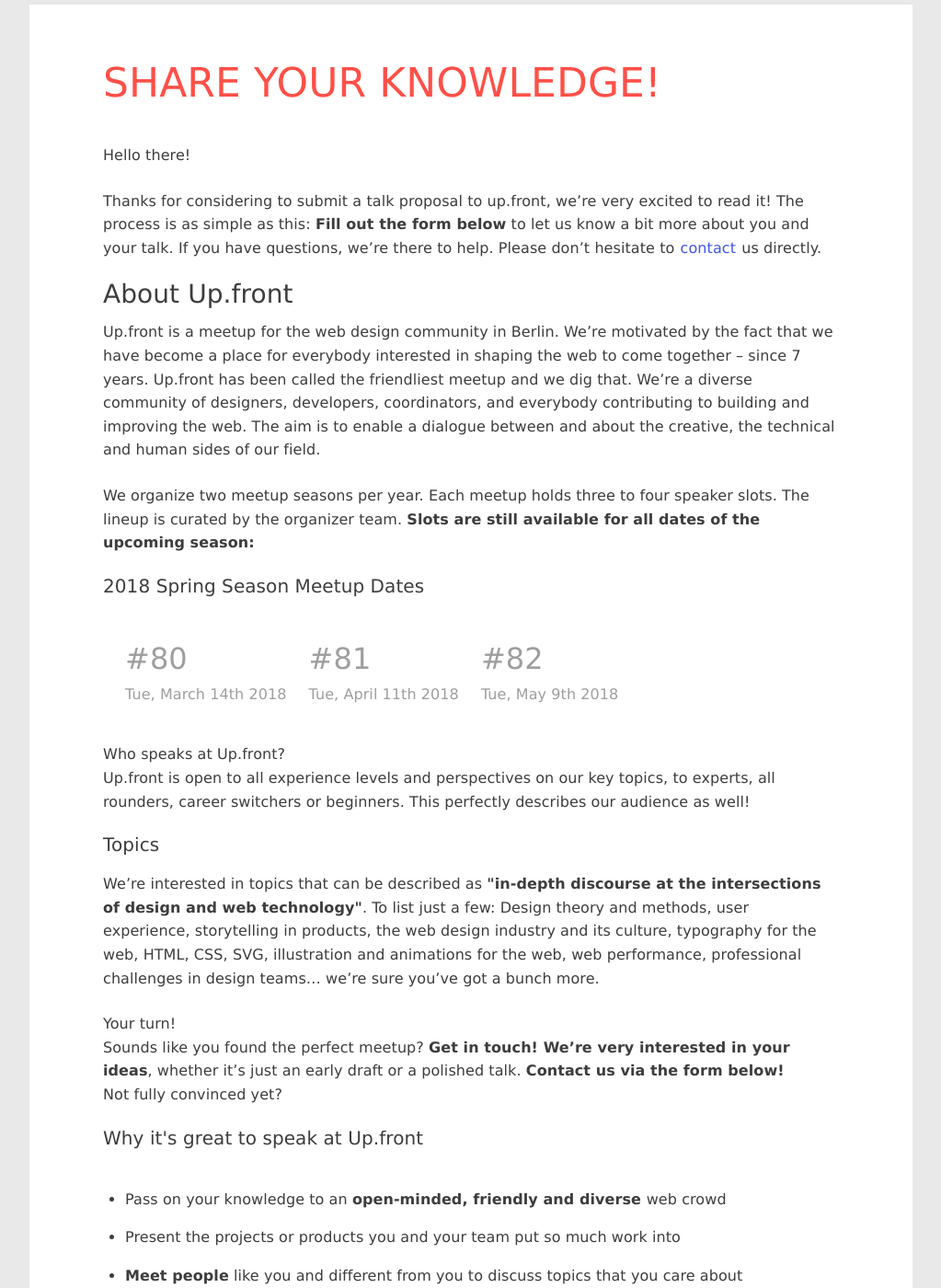
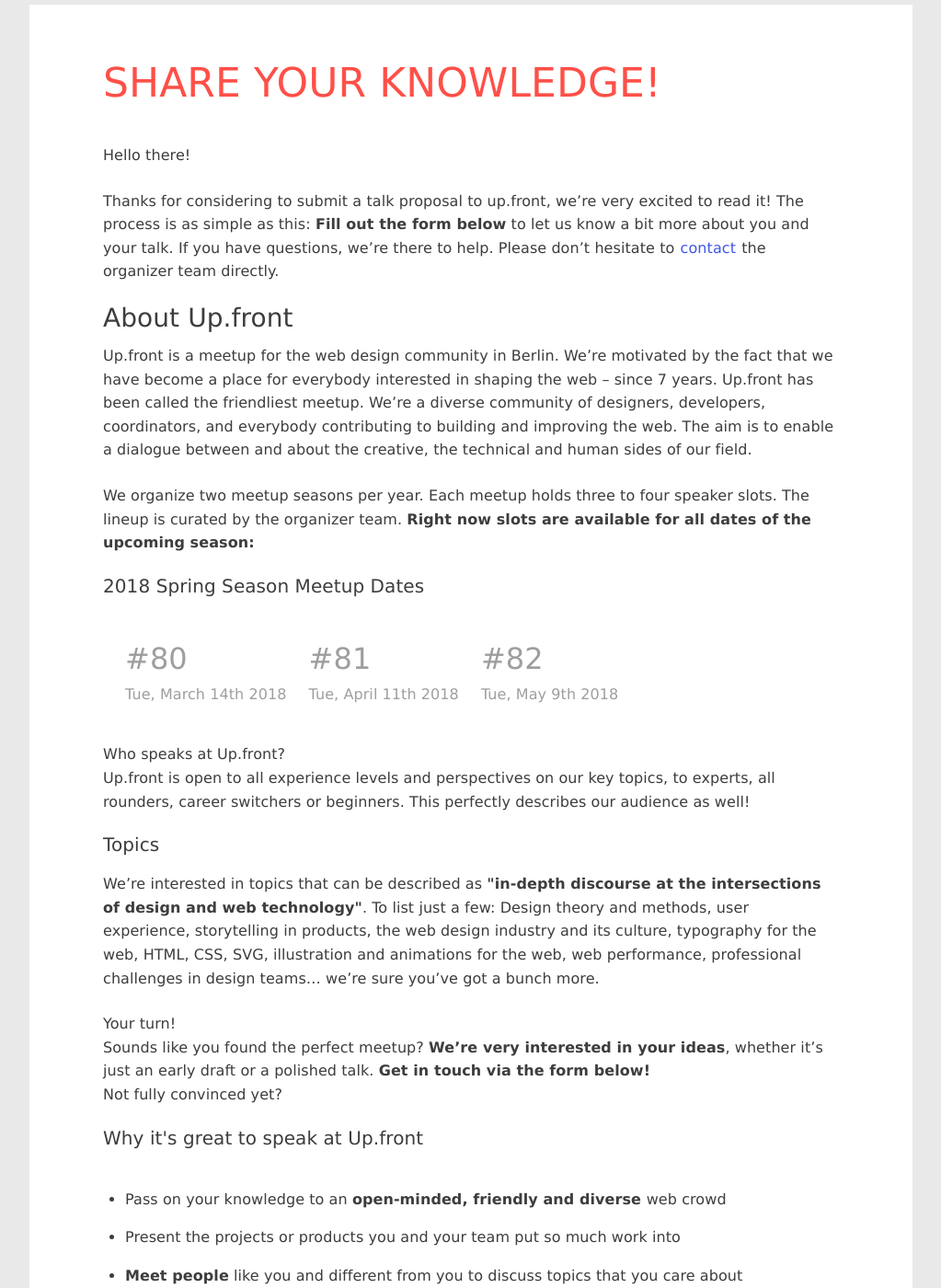
Before and after one commit to upfrontug/upfrontug.github.io, a Jekyll site: the page built from submit.html, in a window 1280 px wide and 1400 px high, scrolled down 271 px. Shown: the whole window at 92% size, without its empty margins (128-1151 px from the left). Built offline with Jekyll 4.4.1, drawn with Linux system fonts in a browser that asks for light colours; a script that is not in the unit is left out.

Commit message:
text edit 5

```diff
--- a/submit.html
+++ b/submit.html
@@ -10,15 +10,15 @@
 <h1>Share your knowledge!</h1>
 <p>Hello there!</p>
 <p>
-  Thanks for considering to submit a talk proposal to up.front, we’re very excited to read it! The process is as simple as this: <strong>Fill out the form below</strong> to let us know a bit more about you and your talk. If you have questions, we’re there to help. Please don’t hesitate to <a href="#contact">contact</a> us directly.
+  Thanks for considering to submit a talk proposal to up.front, we’re very excited to read it! The process is as simple as this: <strong>Fill out the form below</strong> to let us know a bit more about you and your talk. If you have questions, we’re there to help. Please don’t hesitate to <a href="#contact">contact</a> the organizer team directly.
 </p>
 
 <h2>About Up.front</h2>
 <p>
-  Up.front is a meetup for the web design community in Berlin. We’re motivated by the fact that we have become a place for everybody interested in shaping the web to come together – since 7 years. Up.front has been called the friendliest meetup and we dig that. We’re a diverse community of designers, developers, coordinators, and everybody contributing to building and improving the web. The aim is to enable a dialogue between and about the creative, the technical and human sides of our field.
+  Up.front is a meetup for the web design community in Berlin. We’re motivated by the fact that we have become a place for everybody interested in shaping the web – since 7 years. Up.front has been called the friendliest meetup. We’re a diverse community of designers, developers, coordinators, and everybody contributing to building and improving the web. The aim is to enable a dialogue between and about the creative, the technical and human sides of our field.
 </p>
 <p>
-  We organize two meetup seasons per year. Each meetup holds three to four speaker slots. The lineup is curated by the organizer team. <strong>Slots are still available for all dates of the upcoming season:</strong>
+  We organize two meetup seasons per year. Each meetup holds three to four speaker slots. The lineup is curated by the organizer team. <strong>Right now slots are available for all dates of the upcoming season:</strong>
 </p>
 <h3>2018 Spring Season Meetup Dates</h3>
 <ul class="list-next-events">
@@ -45,7 +45,7 @@
 </p>
 <h5>Your turn!</h5>
 <p>
-  Sounds like you found the perfect meetup? <strong>Get in touch! We’re very interested in your ideas</strong>, whether it’s just an early draft or a polished talk. <strong>Contact us via the form below!</strong>
+  Sounds like you found the perfect meetup? <strong>We’re very interested in your ideas</strong>, whether it’s just an early draft or a polished talk. <strong>Get in touch via the form below!</strong>
   <br>
   Not fully convinced yet?
 </p>
```
